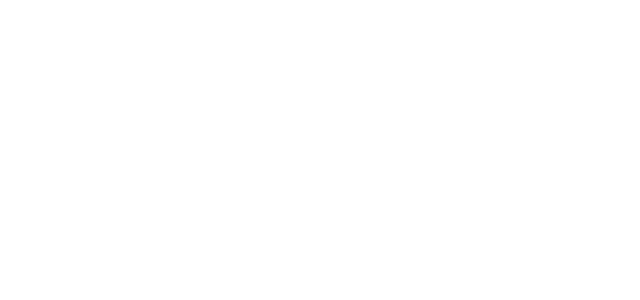
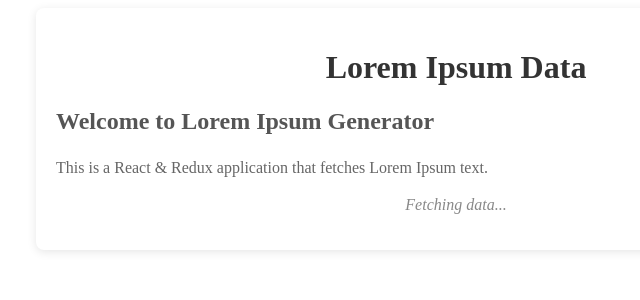
Before and after one commit to acciojob/lorem-redux-handesaurabh, a React app: page / in a window 1280 px wide. Shown: the top 300 px of the page, without its empty margins (184-824 px from the left). Built offline with nearby package versions, Linux system fonts and the light colour scheme.

Commit message:
Update App.js

```diff
--- a/src/components/App.js
+++ b/src/components/App.js
@@ -4,10 +4,15 @@ import './../styles/App.css';
 
 const App = () => {
   return (
-    <div>
-        {/* Do not remove the main div */}
+    <div style={{ maxWidth: '800px', margin: '0 auto', backgroundColor: 'white', padding: '20px', borderRadius: '8px', boxShadow: '0 2px 10px rgba(0, 0, 0, 0.1)' }}>
+      <h1 style={{ color: '#333', textAlign: 'center' }}>Lorem Ipsum Data</h1>
+      <div>
+        <h2 style={{ color: '#555', marginTop: '20px' }}>Welcome to Lorem Ipsum Generator</h2>
+        <p style={{ lineHeight: '1.6', color: '#666' }}>This is a React & Redux application that fetches Lorem Ipsum text.</p>
+        <p style={{ textAlign: 'center', color: '#888', fontStyle: 'italic' }}>Fetching data...</p>
+      </div>
     </div>
-  )
-}
+  );
+};
 
-export default App
+export default App;
```
